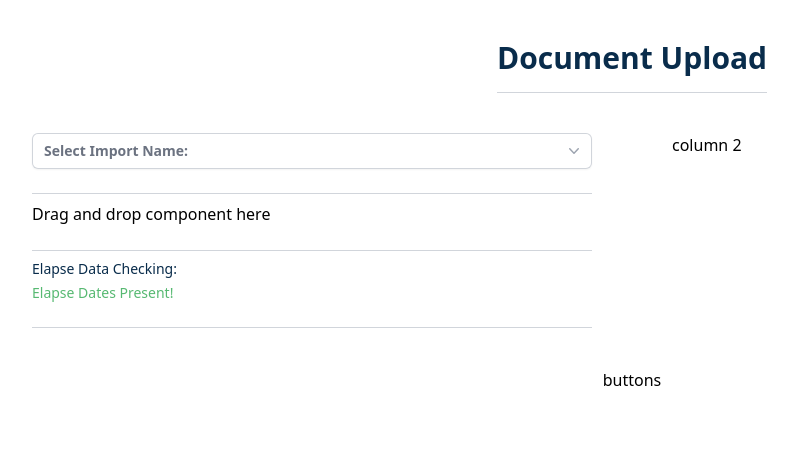
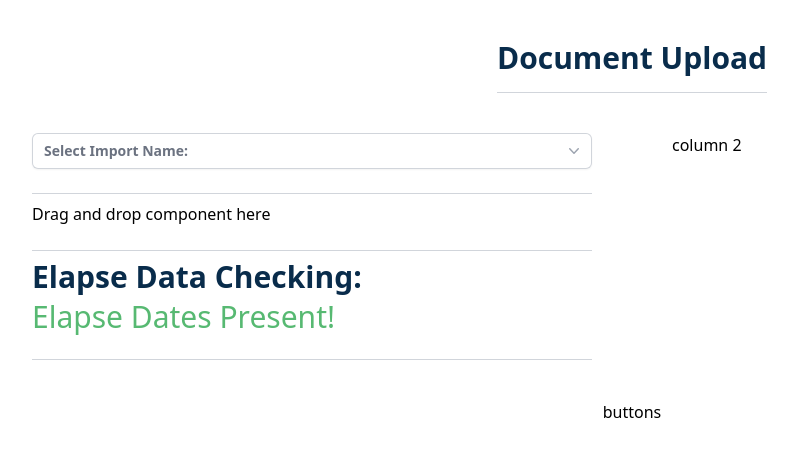
Before and after one commit to johanDev19/skyhop-code-assignment, a React (Vite) app: page / in a window 1280 px wide. Shown: the top 456 px of the page, without its empty margins (8-804 px from the left). Built offline with nearby package versions, Linux system fonts and the light colour scheme.

Commit message:
refactor: change the default css of ElapseStatus component

```diff
--- a/src/components/ElapseStatus.tsx
+++ b/src/components/ElapseStatus.tsx
@@ -12,8 +12,8 @@ interface Props {
 function ElapseStatus({ isElapseDataPresent }: Props) {
   return (
     <div>
-      <Text as="p" className="text-sm font-medium flex flex-col gap-1">
-        <span className="flex flex-col">Elapse Data Checking:</span>
+      <Text as="h6" className="font-medium flex flex-col gap-1">
+        <Text as="span">Elapse Data Checking:</Text>
         <span className="text-skyhopGreen">
           {isElapseDataPresent
             ? ElapseStatusState.PRESENT
```
